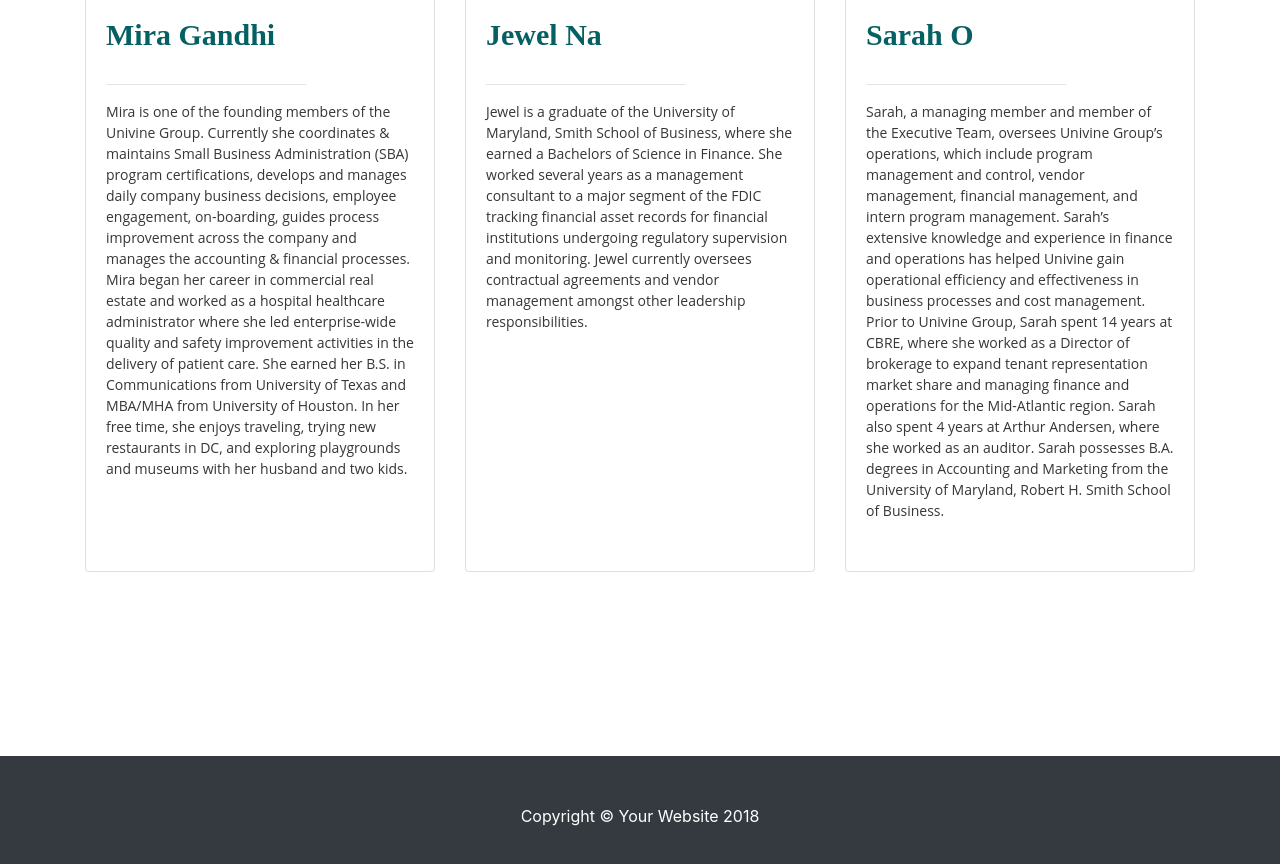
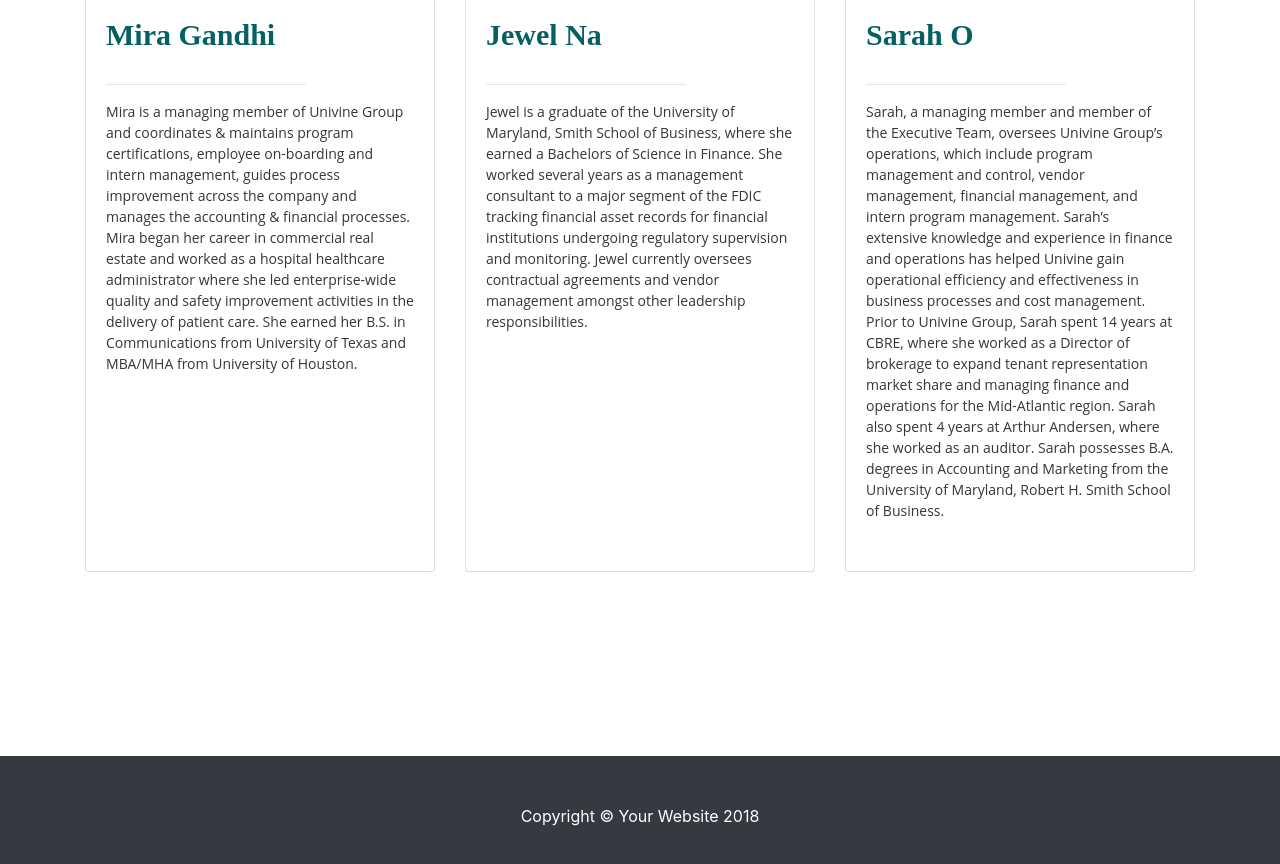
Before and after one commit to univinegroup/univinegroup.github.io, a website: page about.html in a window 1280 px wide. Shown: the part 2039-2903 px from the top of the page. Drawn offline with Linux system fonts and the light colour scheme.

Commit message:
Update about.html

```diff
--- a/about.html
+++ b/about.html
@@ -117,11 +117,7 @@
             <img class="card-img-top" src="http://placehold.it/750x650" alt="">
             <div class="card-body">
               <h4 class="card-title">Mira Gandhi</h4><hr class="line3">
-              <p class="card-text">Mira is one of the founding members of the Univine Group. Currently she coordinates & maintains Small Business Administration (SBA) program certifications, develops and manages daily company business decisions, employee engagement, on-boarding, guides process improvement across the company and manages the accounting &  financial processes.
-
-Mira began her career in commercial real estate and worked as a hospital healthcare administrator where she led enterprise-wide quality and safety improvement activities in the delivery of patient care. She earned her B.S. in Communications from University of Texas and MBA/MHA from University of Houston.
-
-In her free time, she enjoys traveling, trying new restaurants in DC, and exploring playgrounds and museums with her husband and two kids.
+              <p class="card-text">Mira is a managing member of  Univine Group and coordinates & maintains program certifications, employee on-boarding and intern management, guides process improvement across the company and manages the accounting &  financial processes.  Mira began her career in commercial real estate and worked as a hospital healthcare administrator where she led enterprise-wide quality and safety improvement activities in the delivery of patient care. She earned her B.S. in Communications from University of Texas and MBA/MHA from University of Houston.
 </p>
             </div>
             <!--<div class="card-footer">
```
